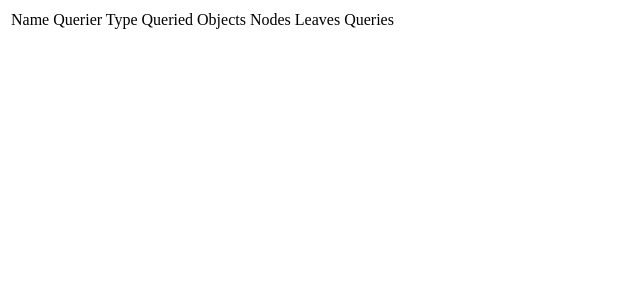
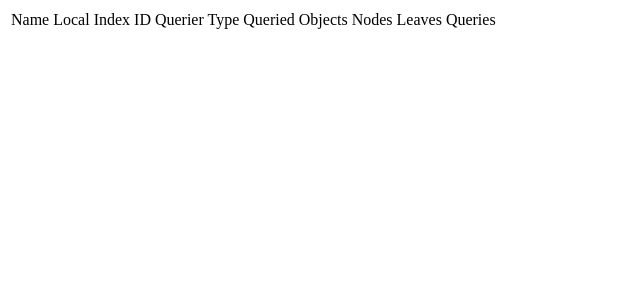
Before and after one commit to sirikata/sirikata-ccc, a Django app: template ccc/nodes/templates/prox_overview.html in a window 1280 px wide. Shown: the top 300 px of the page, without its empty margins (0-640 px from the left). Run offline with Django 3.2, Linux system fonts and the light colour scheme; the template is opened without the code that fills it, so the values that code supplies are empty.

Commit message:
Display index ID of prox handlers if provided.

```diff
--- a/ccc/nodes/templates/prox_overview.html
+++ b/ccc/nodes/templates/prox_overview.html
@@ -8,6 +8,7 @@
       <thead>
         <tr>
           <td>Name</td>
+          <td>Local Index ID</td>
           <td>Querier Type</td>
           <td>Queried Objects</td>
           <td>Nodes</td>
@@ -20,6 +21,7 @@
         {% for handler in handlers %}
         <tr>
           <td><a href="{% url nodes.views.node_prox_handler node.id handler.name %}">{{ handler.name }}</a></td>
+          <td>{{ handler.indexid|default_if_none:"" }}</td>
           <td>{{ handler.querier_type }}</td>
           <td>{{ handler.queried_type }}</td>
           <td>{{ handler.nodes }}</td>
```
